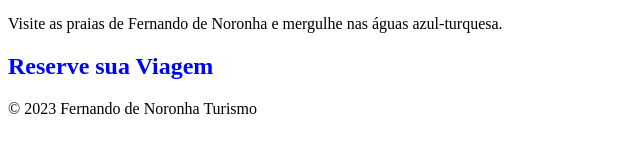
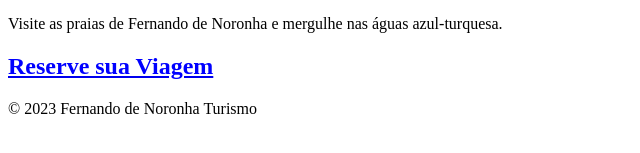
Before and after one commit to daiaraaa/viagem-a-fernando-de-noronha, a plain HTML site: page index.html in a window 1280 px wide. Shown: the part 491-644 px from the top of the page, 0-640 px from the left. Drawn offline with Linux system fonts and the light colour scheme.

Commit message:
Update index.html

```diff
--- a/index.html
+++ b/index.html
@@ -16,7 +16,7 @@
      <h3>Explore as Maravilhosas Praias</h3>
      <p>Visite as praias de Fernando de Noronha e mergulhe nas águas azul-turquesa.</p>
 
-     <h2>Reserve sua Viagem</h2>
+     <a href="./pag.html"> <h2>Reserve sua Viagem</h2> </a>
      <p>© 2023 Fernando de Noronha Turismo</p>
 
   </body>
```
